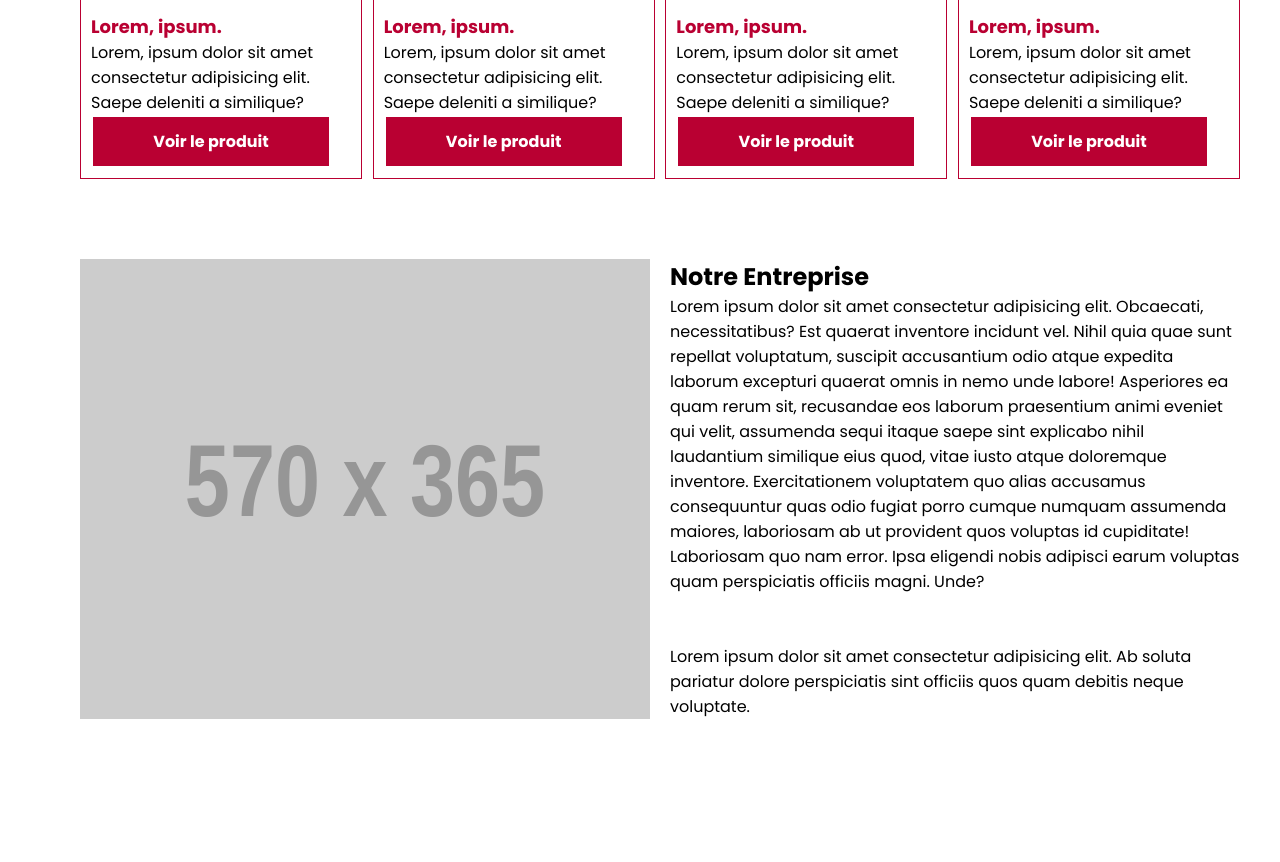
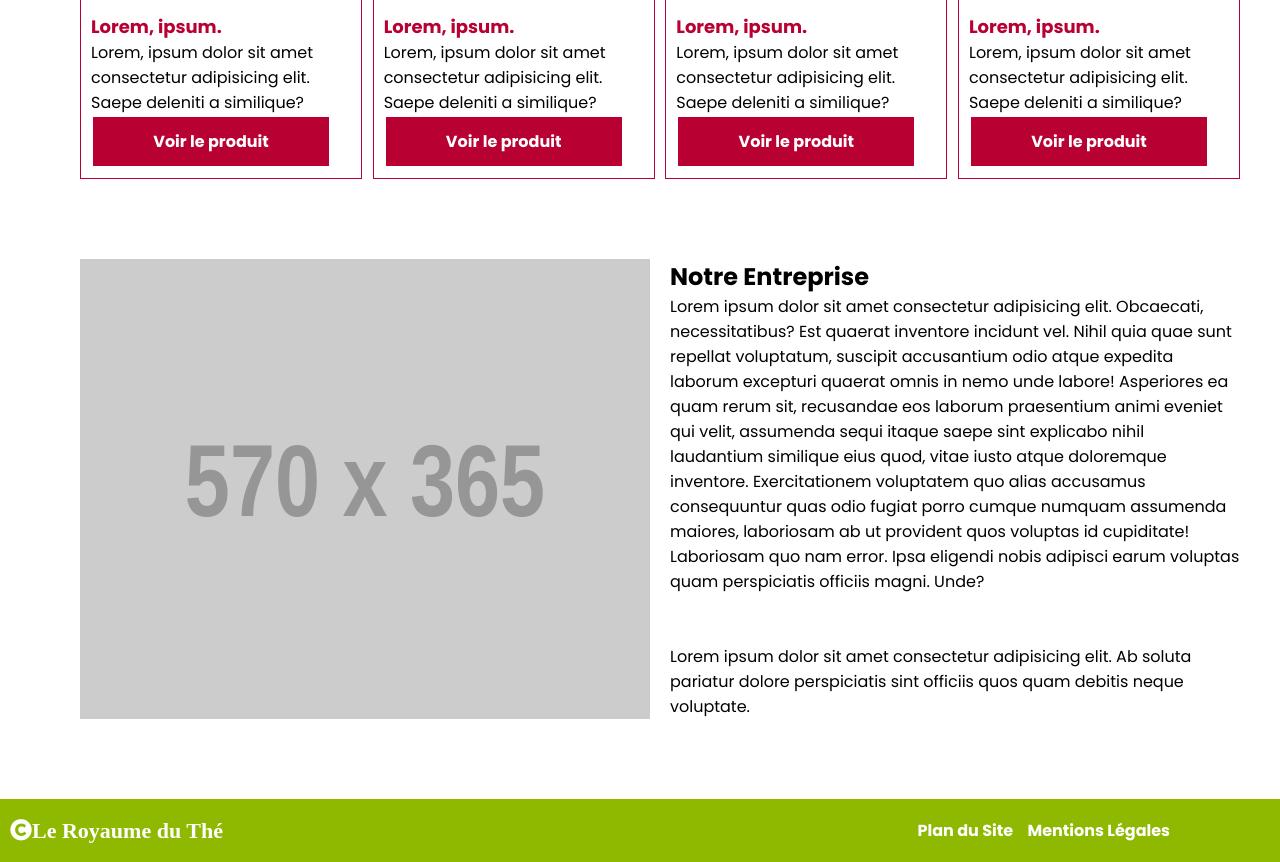
Before and after one commit to sekou11/rayaume-du-the, a plain HTML site: page index.html in a window 1280 px wide. Shown: the part 867-1729 px from the top of the page. Before the commit the page ends 1586 px from the top, so only its background shows below. Drawn offline with Linux system fonts and the light colour scheme; placeholder pictures from the web are drawn by us.

Commit message:
Add Footer

```diff
--- a/index.html
+++ b/index.html
@@ -13,7 +13,7 @@
 <body>
      <header>
 
-            <div>
+            <div class="container">
              <h1> <i class="fas fa-leaf"></i> Le Royaume Du Thé</h1>
              <a href="#" class="btn"><i class="fas fa-shopping-basket">Panier</i></a>
          </div>
@@ -84,5 +84,15 @@
     </div>
     </section>
 
+    <footer>
+        <div class="container">
+        <p><i class="fas fa-copyright">Le Royaume du Thé</i></p>
+        <div>
+            <a href="#">Plan du Site</a>
+            <a href="#">Mentions Légales</a>
+        </div>
+    </div>
+    </footer>
+
 </body>
 </html>
--- a/style.css
+++ b/style.css
@@ -50,12 +50,14 @@ header{
 
     }
 
-header div{
+.container{
     width: 1160px;
     display: flex;
     justify-content: space-between;
     align-items: center;
     padding: 15px 0;
+    margin: auto;
+    margin-left: 10px;
 }
 
     /* 2)main-images */
@@ -106,3 +108,19 @@ header div{
     .buissnes-description{
         width: 570px;
     }
+
+    footer{
+        background-color: #8fb900;
+        color: #fff;
+        margin-top: 80px;
+    }
+    footer a{
+        color: #fff;
+        text-decoration: none;
+        font-weight: bold;
+        margin-left: 10px;
+    }
+    footer p{
+        font-size: 22px;
+        font-weight: bold;
+    }
```
